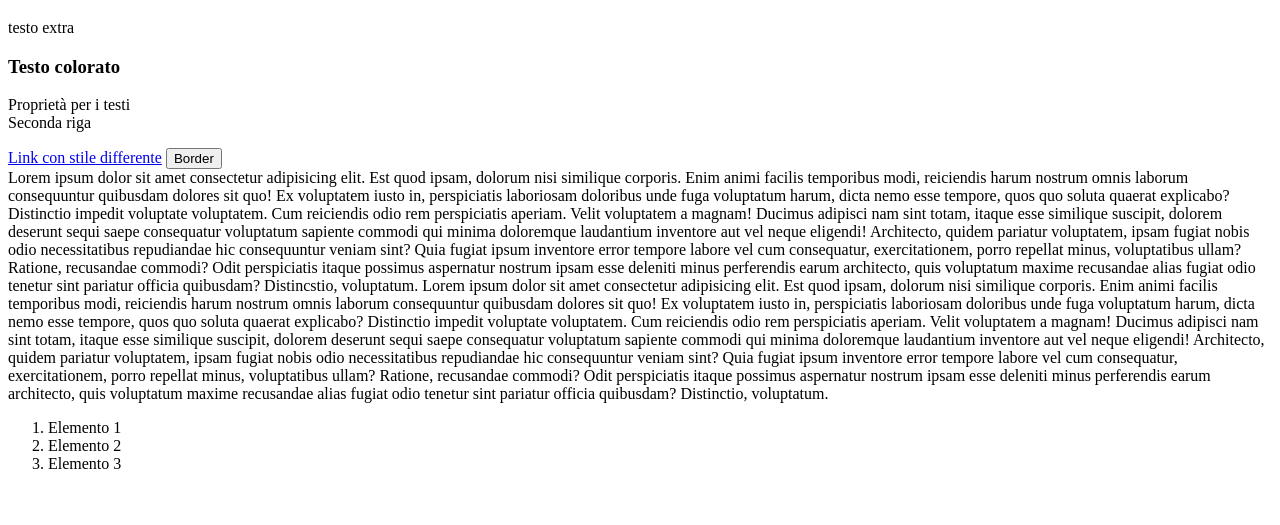
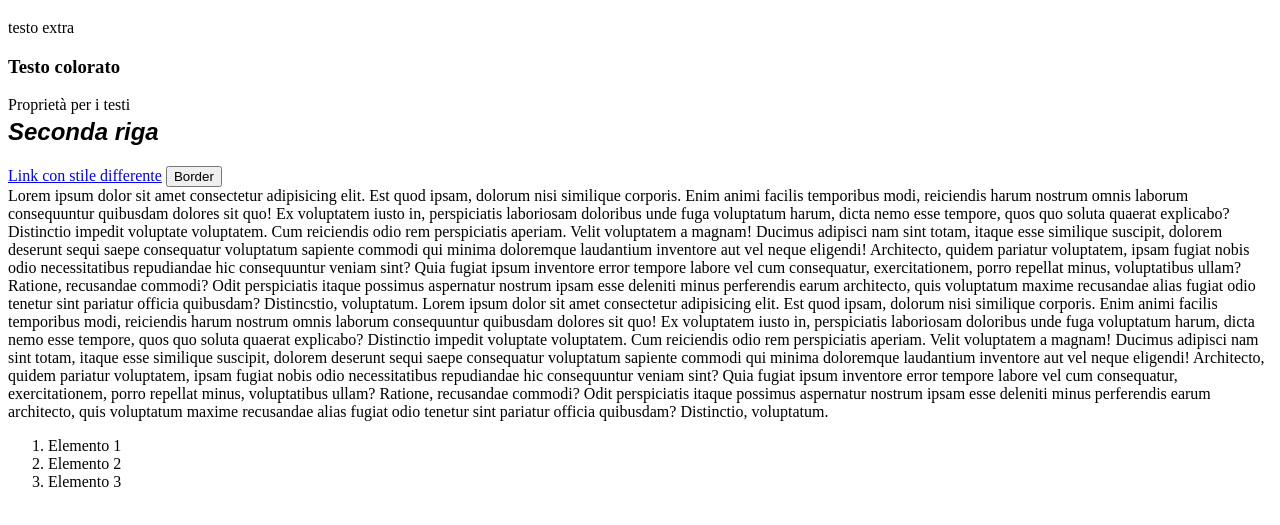
Before and after one commit to Ruma303/css-properties, a plain HTML site: page index.html in a window 1280 px wide. Shown: the part 61-586 px from the top of the page. Drawn offline with Linux system fonts and the light colour scheme.

Commit message:
aggiunto calc()

```diff
--- a/style.css
+++ b/style.css
@@ -16,8 +16,11 @@
     max-width: 500px;
     min-height: 100px;
     max-height: 300px;
-}
- */
+    width: calc(80% - 10px);
+} */
+/* position: absolute;
+left: calc(50% - 50px); */
+
 /* Colori */
 /* #colored {
     color:blue;
@@ -27,6 +30,12 @@
     color: hsl(23, 50%, 40%);
     color: hsla(0, 100%, 70%, 30);
 } */
+
+/* article {
+    padding: 0 4rem;
+    text-align: justify;
+} */
+
 
 /* p {
     font-family: "Roboto", "Arial", sans-serif;
@@ -40,9 +49,10 @@
     text-transform: capitalize;
 } */
 
-/* p span {
+p span {
     font: italic bold 16px/1.5 Arial, sans-serif;
-} */
+    font-size: calc(1.5 * 1em);
+}
 
 /*
 p span {
```
